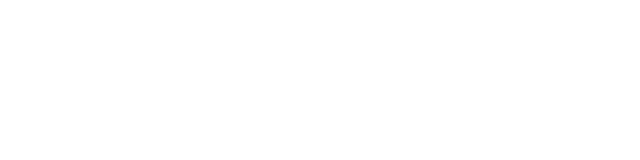
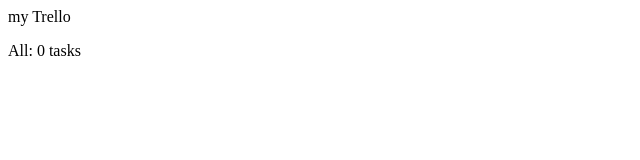
Before and after one commit to yuyaamano23/nokin-intertn-vue-trello, a Vue app: page / in a window 1280 px wide. Shown: the top 160 px of the page, without its empty margins (0-640 px from the left). Built offline with nearby package versions, Linux system fonts and the light colour scheme.

Commit message:
3-1⑤App.vueにBoardコンポーネントを呼び出す

```diff
--- a/src/App.vue
+++ b/src/App.vue
@@ -1,10 +1,19 @@
 <template>
-  <div id="app"></div>
+  <div id="app">
+    <!-- ★Boardコンポーネント呼び出し -->
+    <board />
+  </div>
 </template>
 
 <script>
+// ★インポート文を追加
+import Board from "./components/Board.vue";
+
 export default {
   name: "app",
-  components: {},
+  components: {
+    // ★コンポーネントに登録する
+    Board,
+  },
 };
 </script>
--- a/src/components/Board.vue
+++ b/src/components/Board.vue
@@ -1,5 +1,5 @@
 <template>
-  　<!-- ここから追加 -->
+  <!-- ここから追加 -->
   <div>
     <header>my Trello</header>
     <main>
```
